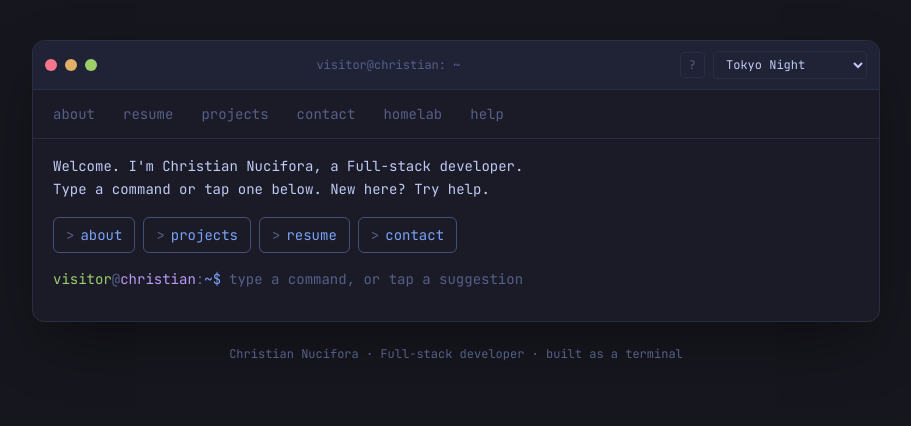
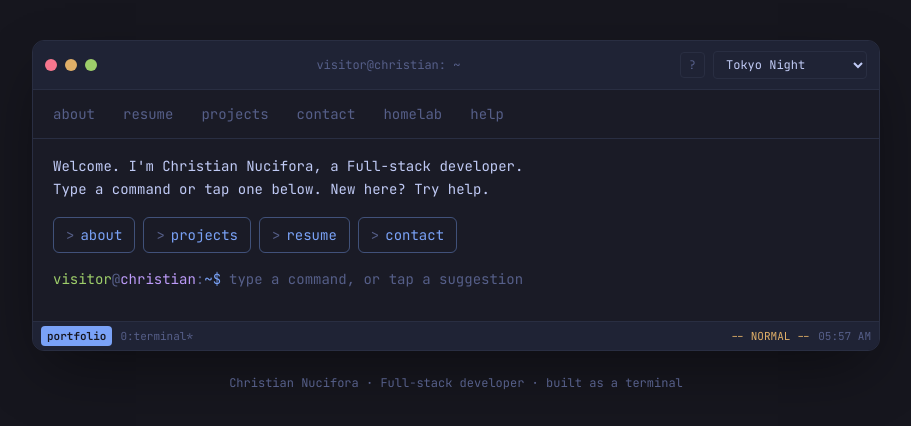
Before and after one commit to C-Nucifora/personal-website, a Next.js app: page / in a window 1280 px wide. Shown: the top 426 px of the page, without its empty margins (184-1095 px from the left). Built offline with nearby package versions, Linux system fonts and the light colour scheme.

Commit message:
Add vim modal navigation and tmux-style prefix keys + status bar
Esc enters NORMAL mode (j/k/Ctrl-d/Ctrl-u/gg/G scrolling); i // : return to
INSERT. Ctrl-b prefix runs tmux actions (c clear, ? help, t theme, [ scroll).
A tmux-style status line shows the active mode. Keys documented in the guide.

```diff
--- /dev/null
+++ b/components/terminal/StatusBar.tsx
@@ -0,0 +1,38 @@
+"use client";
+
+import { useEffect, useState } from "react";
+import type { VimMode } from "./useTerminalKeys";
+
+/** tmux-style status line: session/window on the left, mode + clock on the right. */
+export function StatusBar({ mode, prefix }: { mode: VimMode; prefix: boolean }) {
+  const [time, setTime] = useState("");
+
+  useEffect(() => {
+    const tick = () =>
+      setTime(new Date().toLocaleTimeString([], { hour: "2-digit", minute: "2-digit" }));
+    tick();
+    const id = setInterval(tick, 15_000);
+    return () => clearInterval(id);
+  }, []);
+
+  return (
+    <div
+      className="flex items-center justify-between gap-2 border-t border-border bg-elevated px-2 py-1 font-mono text-[11px]"
+      aria-hidden="true"
+    >
+      <div className="flex items-center gap-2">
+        <span className="rounded-sm bg-accent px-1.5 py-0.5 font-semibold text-bg">portfolio</span>
+        <span className="text-muted">0:terminal*</span>
+      </div>
+      <div className="flex items-center gap-2">
+        {prefix && (
+          <span className="rounded-sm bg-warning px-1.5 py-0.5 font-semibold text-bg">^b</span>
+        )}
+        <span className={mode === "normal" ? "text-warning" : "text-success"}>
+          -- {mode.toUpperCase()} --
+        </span>
+        <span className="text-muted">{time}</span>
+      </div>
+    </div>
+  );
+}
--- a/components/terminal/Terminal.tsx
+++ b/components/terminal/Terminal.tsx
@@ -7,9 +7,12 @@ import { Greeting } from "./Greeting";
 import { SuggestionChips } from "./SuggestionChips";
 import { OutputLog } from "./OutputLog";
 import { CommandInput } from "./CommandInput";
+import { StatusBar } from "./StatusBar";
+import { useTerminalKeys } from "./useTerminalKeys";
 import type { LogEntry } from "./types";
 import { HelpPanel } from "@/components/ui/HelpPanel";
 import { useTheme } from "@/components/theme/ThemeProvider";
+import { themes } from "@/lib/themes";
 import { runCommandLine, type SessionActions } from "@/lib/commands";
 
 export function Terminal() {
@@ -26,6 +29,23 @@ export function Terminal() {
   const runLineRef = useRef<(line: string) => void>(() => {});
   const inputRef = useRef<HTMLInputElement>(null);
   const bottomRef = useRef<HTMLDivElement>(null);
+  const bodyRef = useRef<HTMLDivElement>(null);
+
+  // Cycle to the next theme in the registry (used by the tmux `prefix t`).
+  const cycleTheme = useCallback(() => {
+    const ids = themes.map((t) => t.id);
+    const next = ids[(ids.indexOf(themeIdRef.current) + 1) % ids.length];
+    setTheme(next);
+  }, [setTheme]);
+
+  // vim/tmux keyboard layer (modes, motions, and the Ctrl-b prefix).
+  const { mode, prefix } = useTerminalKeys({
+    inputRef,
+    bodyRef,
+    onClear: () => setEntries([]),
+    onHelp: () => setHelpOpen(true),
+    onCycleTheme: cycleTheme,
+  });
 
   useEffect(() => {
     themeIdRef.current = themeId;
@@ -99,6 +119,7 @@ export function Terminal() {
       <NavBar onRun={runLine} />
 
       <div
+        ref={bodyRef}
         className="max-h-[min(78vh,720px)] space-y-4 overflow-y-auto px-4 py-4 sm:px-5"
         onClick={focusOnBlankClick}
       >
@@ -113,6 +134,8 @@ export function Terminal() {
         <div ref={bottomRef} aria-hidden="true" />
       </div>
 
+      <StatusBar mode={mode} prefix={prefix} />
+
       <HelpPanel open={helpOpen} onClose={() => setHelpOpen(false)} onRun={runLine} />
     </div>
   );
--- /dev/null
+++ b/components/terminal/useTerminalKeys.ts
@@ -0,0 +1,175 @@
+"use client";
+
+import { useEffect, useRef, useState, type RefObject } from "react";
+
+export type VimMode = "insert" | "normal";
+
+interface Options {
+  inputRef: RefObject<HTMLInputElement | null>;
+  bodyRef: RefObject<HTMLDivElement | null>;
+  onClear: () => void;
+  onHelp: () => void;
+  onCycleTheme: () => void;
+}
+
+/**
+ * vim + tmux style keyboard navigation.
+ *
+ * Modes mirror vim: typing in the prompt is INSERT; pressing Escape blurs it
+ * into NORMAL, where the output scrolls with vim motions:
+ *   j / k        scroll down / up
+ *   Ctrl-d / -u  half page down / up
+ *   g g / G      jump to top / bottom
+ *   i a : /      back to INSERT (focus the prompt)
+ *
+ * tmux lives behind a Ctrl-b prefix; the next key is an action:
+ *   prefix c     clear the screen   (new window)
+ *   prefix ?     open the guide
+ *   prefix t     cycle the theme
+ *   prefix [     enter scroll (NORMAL) mode
+ *
+ * vim motions only fire when nothing else holds focus, so buttons, the theme
+ * select, and the help dialog keep their normal keyboard behaviour.
+ */
+export function useTerminalKeys({ inputRef, bodyRef, onClear, onHelp, onCycleTheme }: Options) {
+  const [mode, setMode] = useState<VimMode>("insert");
+  const [prefix, setPrefix] = useState(false);
+
+  const modeRef = useRef(mode);
+  const prefixRef = useRef(prefix);
+  const lastG = useRef(0);
+  const prefixTimer = useRef<ReturnType<typeof setTimeout> | null>(null);
+
+  // Mirror the latest mode/prefix into refs so the (once-registered) keydown
+  // listener can read current values without re-subscribing.
+  useEffect(() => {
+    modeRef.current = mode;
+  }, [mode]);
+  useEffect(() => {
+    prefixRef.current = prefix;
+  }, [prefix]);
+
+  // Mode follows the prompt's focus.
+  useEffect(() => {
+    const input = inputRef.current;
+    if (!input) return;
+    const onFocus = () => setMode("insert");
+    const onBlur = () => setMode("normal");
+    input.addEventListener("focus", onFocus);
+    input.addEventListener("blur", onBlur);
+    setMode(document.activeElement === input ? "insert" : "normal");
+    return () => {
+      input.removeEventListener("focus", onFocus);
+      input.removeEventListener("blur", onBlur);
+    };
+  }, [inputRef]);
+
+  useEffect(() => {
+    const focusInput = () => inputRef.current?.focus();
+    const blurInput = () => inputRef.current?.blur();
+    const scrollBy = (top: number) => bodyRef.current?.scrollBy({ top, behavior: "auto" });
+    const clearPrefix = () => {
+      setPrefix(false);
+      if (prefixTimer.current) clearTimeout(prefixTimer.current);
+    };
+
+    const onKey = (e: KeyboardEvent) => {
+      // 1) A tmux prefix is pending: consume the next key as an action.
+      if (prefixRef.current) {
+        e.preventDefault();
+        clearPrefix();
+        switch (e.key) {
+          case "c":
+            onClear();
+            break;
+          case "?":
+            onHelp();
+            break;
+          case "t":
+            onCycleTheme();
+            break;
+          case "[":
+            blurInput();
+            break;
+        }
+        return;
+      }
+
+      // 2) The tmux prefix key itself.
+      if (e.ctrlKey && !e.altKey && !e.metaKey && e.key.toLowerCase() === "b") {
+        e.preventDefault();
+        setPrefix(true);
+        if (prefixTimer.current) clearTimeout(prefixTimer.current);
+        prefixTimer.current = setTimeout(() => setPrefix(false), 2000);
+        return;
+      }
+
+      // 3) Escape always drops to NORMAL mode.
+      if (e.key === "Escape") {
+        blurInput();
+        return;
+      }
+
+      // 4) While typing, leave the prompt alone.
+      if (modeRef.current === "insert") return;
+
+      // 5) NORMAL mode — only when nothing else holds focus.
+      const ae = document.activeElement;
+      if (ae && ae !== document.body && ae !== bodyRef.current) return;
+
+      const half = (bodyRef.current?.clientHeight ?? 400) / 2;
+      switch (e.key) {
+        case "j":
+          e.preventDefault();
+          scrollBy(64);
+          break;
+        case "k":
+          e.preventDefault();
+          scrollBy(-64);
+          break;
+        case "d":
+          if (e.ctrlKey) {
+            e.preventDefault();
+            scrollBy(half);
+          }
+          break;
+        case "u":
+          if (e.ctrlKey) {
+            e.preventDefault();
+            scrollBy(-half);
+          }
+          break;
+        case "G":
+          e.preventDefault();
+          bodyRef.current?.scrollTo({ top: bodyRef.current.scrollHeight });
+          break;
+        case "g": {
+          const now = Date.now();
+          if (now - lastG.current < 400) {
+            e.preventDefault();
+            bodyRef.current?.scrollTo({ top: 0 });
+            lastG.current = 0;
+          } else {
+            lastG.current = now;
+          }
+          break;
+        }
+        case "i":
+        case "a":
+        case ":":
+        case "/":
+          e.preventDefault();
+          focusInput();
+          break;
+      }
+    };
+
+    window.addEventListener("keydown", onKey);
+    return () => {
+      window.removeEventListener("keydown", onKey);
+      if (prefixTimer.current) clearTimeout(prefixTimer.current);
+    };
+  }, [inputRef, bodyRef, onClear, onHelp, onCycleTheme]);
+
+  return { mode, prefix };
+}
--- a/components/ui/HelpPanel.tsx
+++ b/components/ui/HelpPanel.tsx
@@ -162,6 +162,45 @@ export function HelpPanel({ open, onClose, onRun }: HelpPanelProps) {
               </li>
             </ul>
           </div>
+
+          <div className="space-y-1.5 border-t border-border pt-4">
+            <h3 className="font-mono text-xs uppercase tracking-wider text-muted">
+              vim &amp; tmux navigation
+            </h3>
+            <p className="font-sans text-sm text-muted">
+              Press <span className="font-mono text-accent">Esc</span> to leave the prompt and enter
+              NORMAL mode, then:
+            </p>
+            <ul className="space-y-1 font-sans text-sm text-fg">
+              <li>
+                <span className="font-mono text-accent">j / k</span> — scroll down / up
+              </li>
+              <li>
+                <span className="font-mono text-accent">Ctrl-d / Ctrl-u</span> — half page down / up
+              </li>
+              <li>
+                <span className="font-mono text-accent">gg / G</span> — jump to top / bottom
+              </li>
+              <li>
+                <span className="font-mono text-accent">i</span> &nbsp;
+                <span className="font-mono text-accent">/</span> &nbsp;
+                <span className="font-mono text-accent">:</span> — back to the prompt (INSERT)
+              </li>
+            </ul>
+            <p className="pt-1 font-sans text-sm text-muted">
+              tmux prefix <span className="font-mono text-accent">Ctrl-b</span>, then:
+            </p>
+            <ul className="space-y-1 font-sans text-sm text-fg">
+              <li>
+                <span className="font-mono text-accent">c</span> — clear &nbsp;
+                <span className="font-mono text-accent">?</span> — this guide
+              </li>
+              <li>
+                <span className="font-mono text-accent">t</span> — next theme &nbsp;
+                <span className="font-mono text-accent">[</span> — scroll mode
+              </li>
+            </ul>
+          </div>
         </div>
       </div>
     </div>
```
